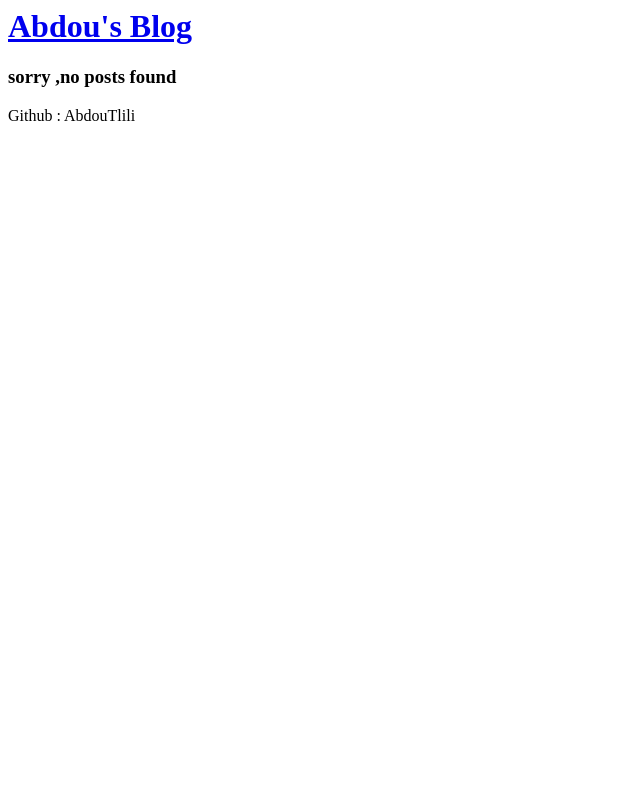
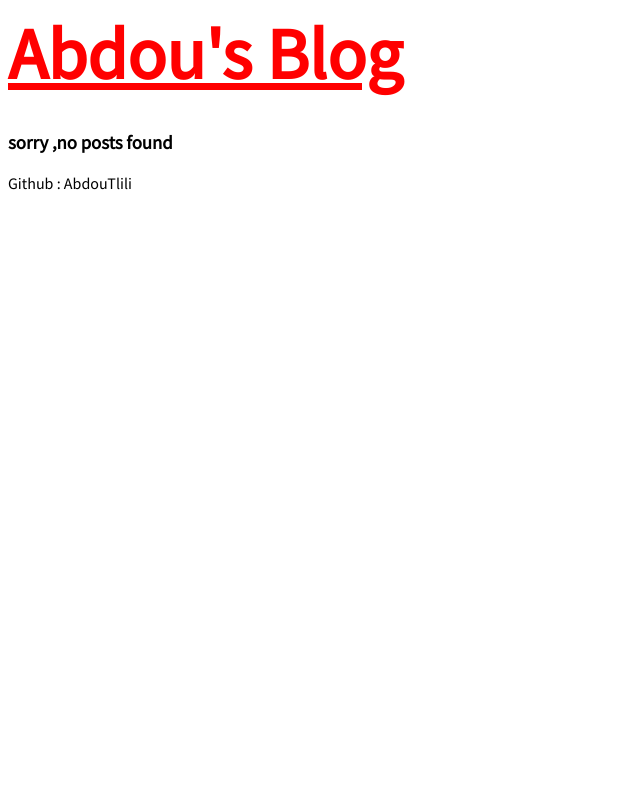
Before and after one commit to AbdouTlili/dj-blog, a Django app: page / in a window 1280 px wide. Shown: the whole page, without its empty margins (0-640 px from the left). Run offline with Django 3.2, Linux system fonts and the light colour scheme; data that the repository does not hold is empty.

Commit message:
adding static files dir in settings, adding font and stuff in css, changes in the view

```diff
--- a/dj_blog/settings.py
+++ b/dj_blog/settings.py
@@ -120,3 +120,4 @@ USE_TZ = True
 # https://docs.djangoproject.com/en/3.0/howto/static-files/
 
 STATIC_URL = '/static/'
+STATICFILES_DIRS = [os.path.join(BASE_DIR,'static')]
--- /dev/null
+++ b/static/css/base.css
@@ -0,0 +1,8 @@
+header h1 a {
+    color: red;
+    font-size: 150%;
+}
+
+body {
+    font-family: 'Source Sans Pro', sans-serif;
+}
--- a/templates/base.html
+++ b/templates/base.html
@@ -1,11 +1,21 @@
 <html lang="en">
+    {% load static %}
 <head>
     <meta charset="UTF-8">
     <meta name="viewport" content="width=device-width, initial-scale=1.0">
+    <link rel="stylesheet" href="{% static 'css/base.css' %}">
     <title>Abdou's Blog</title>
+    <link href="https://fonts.googleapis.com/css?family=Source+Sans+Pro&display=swap" rel="stylesheet">
+
 </head>
+
+<header>
+
+    <h1 style="font-size: 300%;"><a href="{% url 'home' %}">Abdou's Blog</a></h1>
+
+</header>
+
 <body>
-    <h1><a href="{% url 'home' %}">Abdou's Blog</a></h1>
 
 <div>
     {% block content %}
```
Also changed, not shown: 1 other file.
